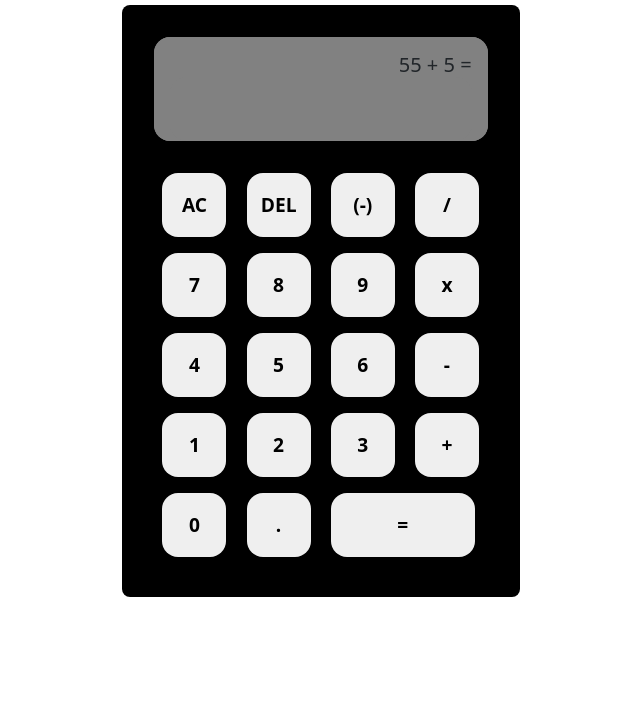
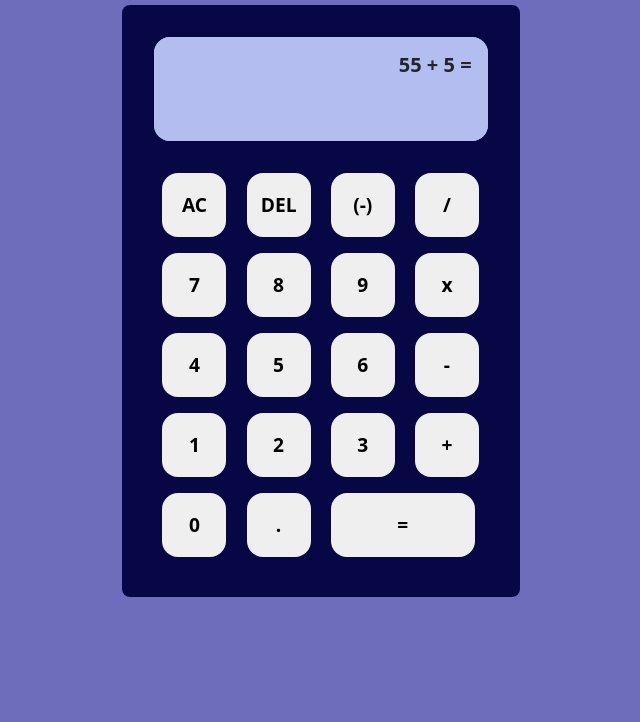
Before and after one commit to patiskiba/calculator-project, a plain HTML site: page index.html in a window 1280 px wide. Shown: the part 78-800 px from the top of the page, without its empty margins (319-959 px from the left). Drawn offline with Linux system fonts and the light colour scheme.

Commit message:
Coloring

```diff
--- a/css/style.css
+++ b/css/style.css
@@ -1,10 +1,12 @@
-
+body {
+    background-color: rgb(109, 109, 187);
+}
 
 #calculator {
     max-width: 397.16px;
     padding: 2rem;
     border-radius: .5rem;
-    background-color: black;
+    background-color: rgb(7, 7, 70);
 }
 
 
@@ -34,7 +36,7 @@
     border-radius: 1rem 1rem 0px 0px;
 }
 .displayTopRow h5 {
-    font-weight: 500 !important;
+    font-weight: 700 !important;
 }
 
 .displayBottomRow {
@@ -53,7 +55,7 @@
     font-size: 3rem !important;
 }
 .displayBackgroundColor {
-    background-color: rgb(129, 129, 129);
+    background-color: rgb(180, 189, 239);
 }
 
 
```
